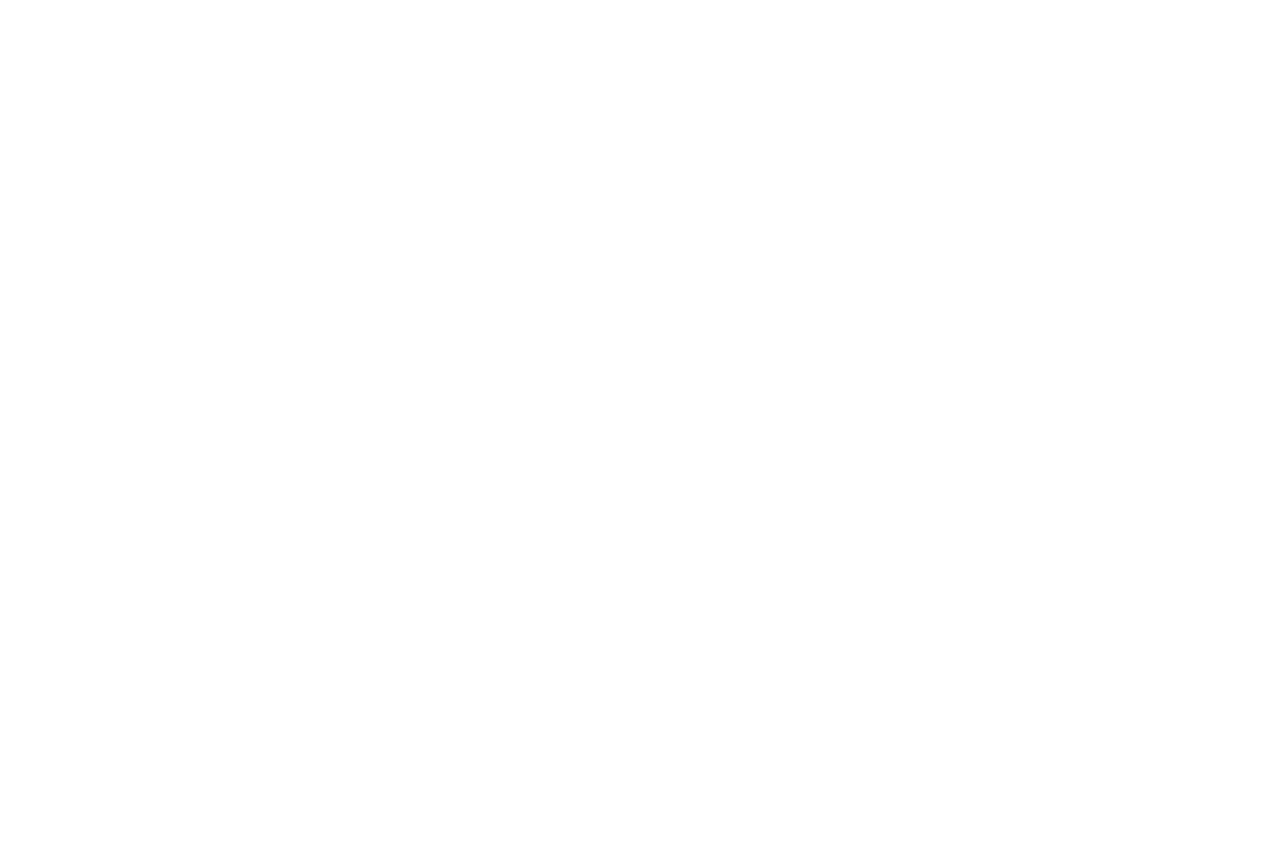
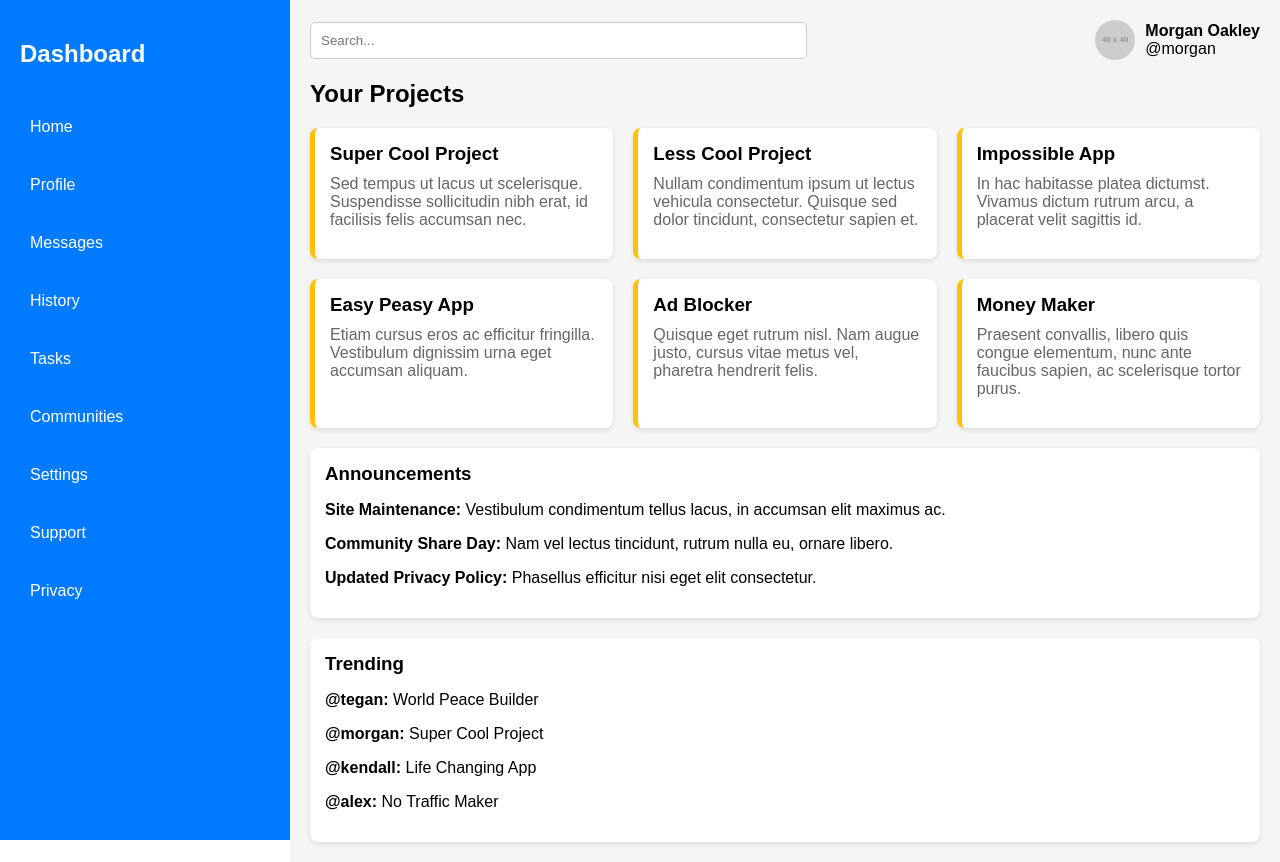
Before and after one commit to anusianne/The-Odin-Project, a plain HTML site: page Admin Dashboard/admin.html in a window 1280 px wide. Before the commit the page ends 800 px from the top, so only its background shows below. Drawn offline with Linux system fonts and the light colour scheme; placeholder pictures from the web are drawn by us.

Commit message:
added basic view

```diff
--- /dev/null
+++ b/Admin Dashboard/admin.css
@@ -0,0 +1,80 @@
+body {
+  margin: 0;
+  font-family: Arial, sans-serif;
+  display: flex;
+}
+.sidebar {
+  width: 250px;
+  background-color: #007bff;
+  color: white;
+  padding: 20px;
+  display: flex;
+  flex-direction: column;
+  gap: 20px;
+  height: 100vh;
+}
+.sidebar a {
+  text-decoration: none;
+  color: white;
+  display: flex;
+  align-items: center;
+  gap: 10px;
+  padding: 10px;
+  border-radius: 5px;
+}
+.sidebar a:hover {
+  background-color: #0056b3;
+}
+.main-content {
+  flex-grow: 1;
+  background-color: #f5f5f5;
+  padding: 20px;
+}
+.header {
+  display: flex;
+  justify-content: space-between;
+  align-items: center;
+  margin-bottom: 20px;
+}
+.header .search-bar {
+  width: 50%;
+  padding: 10px;
+  border-radius: 5px;
+  border: 1px solid #ccc;
+}
+.header .user-info {
+  display: flex;
+  align-items: center;
+  gap: 10px;
+}
+.projects {
+  display: grid;
+  grid-template-columns: repeat(auto-fill, minmax(250px, 1fr));
+  gap: 20px;
+}
+.project-card {
+  background-color: white;
+  padding: 15px;
+  border-radius: 8px;
+  box-shadow: 0 2px 5px rgba(0, 0, 0, 0.1);
+  border-left: 5px solid #ffc107;
+}
+.project-card h3 {
+  margin: 0 0 10px;
+}
+.project-card p {
+  margin: 0 0 15px;
+  color: #666;
+}
+.announcements,
+.trending {
+  background-color: white;
+  padding: 15px;
+  border-radius: 8px;
+  box-shadow: 0 2px 5px rgba(0, 0, 0, 0.1);
+  margin-top: 20px;
+}
+.announcements h3,
+.trending h3 {
+  margin: 0 0 15px;
+}
--- a/Admin Dashboard/admin.html
+++ b/Admin Dashboard/admin.html
@@ -1,13 +1,118 @@
-<!doctype html>
+<!DOCTYPE html>
 <html lang="en">
-<head>
-    <meta charset="UTF-8">
-    <meta name="viewport"
-          content="width=device-width, user-scalable=no, initial-scale=1.0, maximum-scale=1.0, minimum-scale=1.0">
-    <meta http-equiv="X-UA-Compatible" content="ie=edge">
+  <head>
+    <meta charset="UTF-8" />
+    <meta
+      name="viewport"
+      content="width=device-width, user-scalable=no, initial-scale=1.0, maximum-scale=1.0, minimum-scale=1.0"
+    />
+    <link
+      href="https://fonts.googleapis.com/css2?family=Noto+Serif:ital,wght@0,100..900;1,100..900&family=Roboto:ital,wght@0,100..900;1,100..900&display=swap"
+      rel="stylesheet"
+    />
+
+    <meta http-equiv="X-UA-Compatible" content="ie=edge" />
+    <link rel="stylesheet" href="admin.css" />
     <title>Admin Dashboard</title>
-</head>
-<body>
+  </head>
+  <body>
+    <div class="sidebar">
+      <h2>Dashboard</h2>
+      <a href="#">Home</a>
+      <a href="#">Profile</a>
+      <a href="#">Messages</a>
+      <a href="#">History</a>
+      <a href="#">Tasks</a>
+      <a href="#">Communities</a>
+      <a href="#">Settings</a>
+      <a href="#">Support</a>
+      <a href="#">Privacy</a>
+    </div>
+    <div class="main-content">
+      <div class="header">
+        <input class="search-bar" type="text" placeholder="Search..." />
+        <div class="user-info">
+          <img
+            src="https://via.placeholder.com/40"
+            alt="User Avatar"
+            style="border-radius: 50%"
+          />
+          <div>
+            <strong>Morgan Oakley</strong><br />
+            @morgan
+          </div>
+        </div>
+      </div>
 
-</body>
+      <h2>Your Projects</h2>
+      <div class="projects">
+        <div class="project-card">
+          <h3>Super Cool Project</h3>
+          <p>
+            Sed tempus ut lacus ut scelerisque. Suspendisse sollicitudin nibh
+            erat, id facilisis felis accumsan nec.
+          </p>
+        </div>
+        <div class="project-card">
+          <h3>Less Cool Project</h3>
+          <p>
+            Nullam condimentum ipsum ut lectus vehicula consectetur. Quisque sed
+            dolor tincidunt, consectetur sapien et.
+          </p>
+        </div>
+        <div class="project-card">
+          <h3>Impossible App</h3>
+          <p>
+            In hac habitasse platea dictumst. Vivamus dictum rutrum arcu, a
+            placerat velit sagittis id.
+          </p>
+        </div>
+        <div class="project-card">
+          <h3>Easy Peasy App</h3>
+          <p>
+            Etiam cursus eros ac efficitur fringilla. Vestibulum dignissim urna
+            eget accumsan aliquam.
+          </p>
+        </div>
+        <div class="project-card">
+          <h3>Ad Blocker</h3>
+          <p>
+            Quisque eget rutrum nisl. Nam augue justo, cursus vitae metus vel,
+            pharetra hendrerit felis.
+          </p>
+        </div>
+        <div class="project-card">
+          <h3>Money Maker</h3>
+          <p>
+            Praesent convallis, libero quis congue elementum, nunc ante faucibus
+            sapien, ac scelerisque tortor purus.
+          </p>
+        </div>
+      </div>
+
+      <div class="announcements">
+        <h3>Announcements</h3>
+        <p>
+          <strong>Site Maintenance:</strong> Vestibulum condimentum tellus
+          lacus, in accumsan elit maximus ac.
+        </p>
+        <p>
+          <strong>Community Share Day:</strong> Nam vel lectus tincidunt, rutrum
+          nulla eu, ornare libero.
+        </p>
+        <p>
+          <strong>Updated Privacy Policy:</strong> Phasellus efficitur nisi eget
+          elit consectetur.
+        </p>
+      </div>
+
+      <div class="trending">
+        <h3>Trending</h3>
+        <p><strong>@tegan:</strong> World Peace Builder</p>
+        <p><strong>@morgan:</strong> Super Cool Project</p>
+        <p><strong>@kendall:</strong> Life Changing App</p>
+        <p><strong>@alex:</strong> No Traffic Maker</p>
+      </div>
+    </div>
+  </body>
 </html>
```
